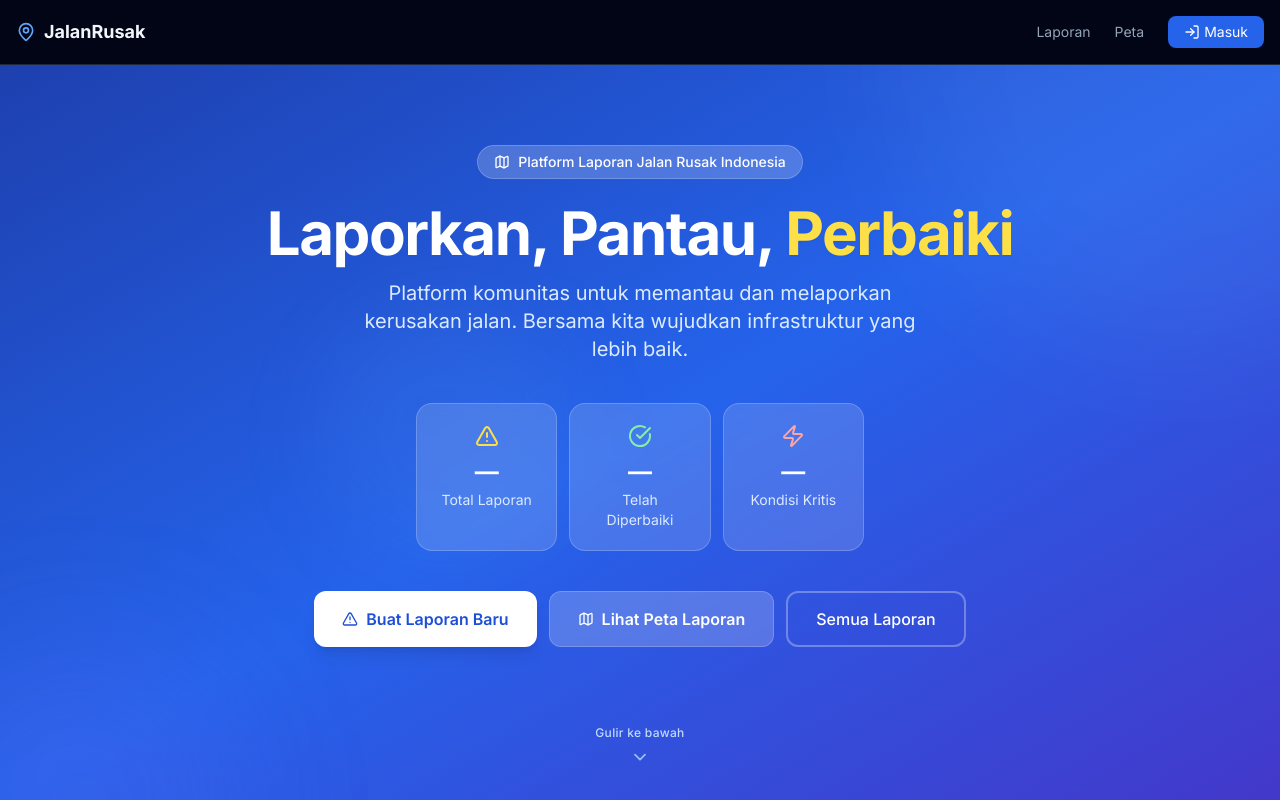
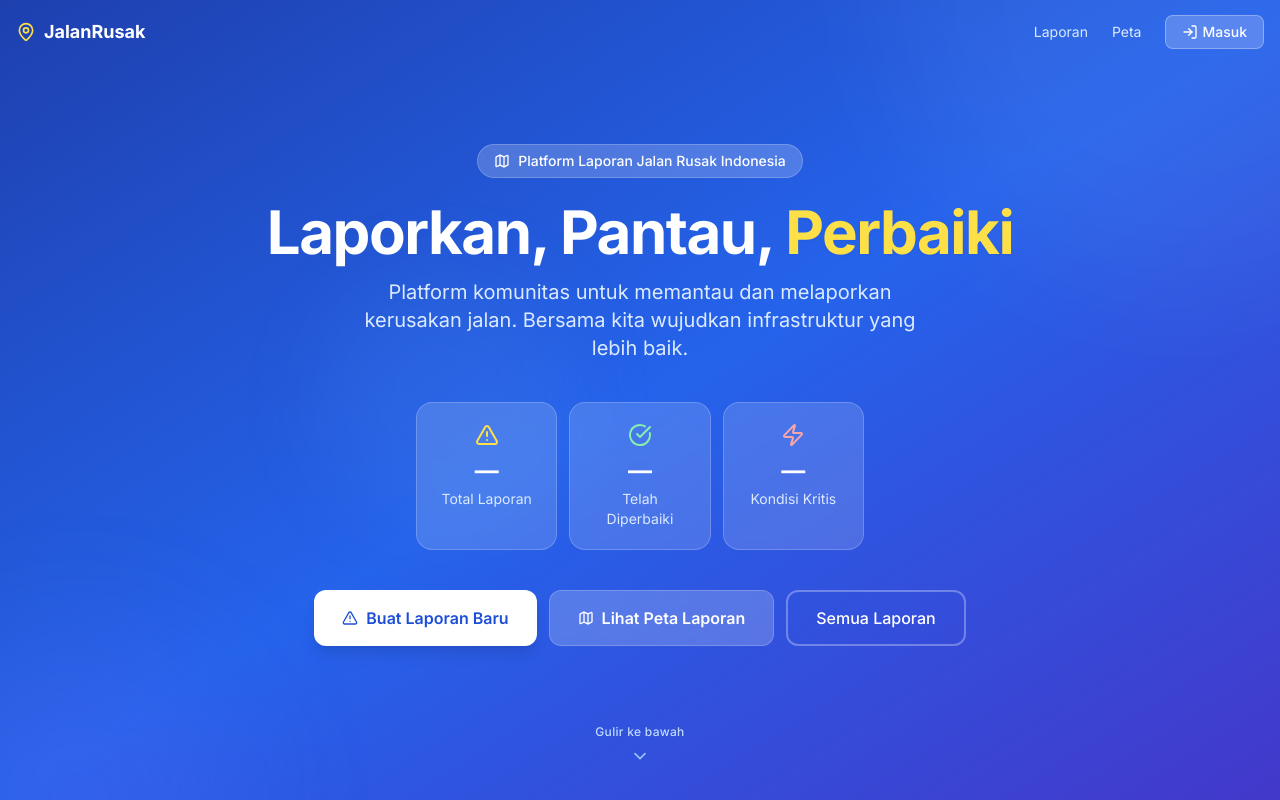
Before and after one commit to andifawicaksono/jalanrusak_id, a Next.js app in the folder frontend/: page / in a window 1280 px wide. Shown: the top 800 px of the page. Built offline with nearby package versions, Linux system fonts and the light colour scheme; no server answers.

Commit message:
fix(home) : penyesuaian tampilan home

```diff
--- a/frontend/app/(public)/page.tsx
+++ b/frontend/app/(public)/page.tsx
@@ -106,7 +106,9 @@ export default async function HomePage() {
   return (
     <>
       {/* ── Hero Section — Full Screen ── */}
-      <section className="relative bg-gradient-to-br from-blue-800 via-blue-600 to-indigo-700 text-white px-4 min-h-[calc(100vh-64px)] flex flex-col overflow-hidden">
+      {/* min-h-screen: navbar fixed jadi tidak ambil space di flow, hero bisa fullscreen */}
+      {/* pt-16: dorong konten ke bawah navbar (64px) agar tidak tertimpa */}
+      <section className="relative bg-gradient-to-br from-blue-800 via-blue-600 to-indigo-700 text-white px-4 min-h-screen pt-16 flex flex-col overflow-hidden">
 
         {/* Decorative background blobs */}
         <div className="pointer-events-none absolute top-0 right-0 h-[36rem] w-[36rem] rounded-full bg-white/5 blur-3xl -translate-y-1/2 translate-x-1/3" />
--- a/frontend/components/layout/Navbar.tsx
+++ b/frontend/components/layout/Navbar.tsx
@@ -2,70 +2,127 @@
 
 import Link from 'next/link';
 import { MapPin, LogIn, LogOut, LayoutDashboard, Menu, X } from 'lucide-react';
-import { useState } from 'react';
+import { useState, useEffect } from 'react';
 import { useAuth } from '@/hooks/useAuth';
-import { useRouter } from 'next/navigation';
+import { useRouter, usePathname } from 'next/navigation';
+
+// ─── Style variants ───────────────────────────────────────────────
+
+const homeStyles = {
+  logo:         'text-white',
+  logoIcon:     'text-yellow-300',
+  navLink:      'text-blue-100 hover:text-white',
+  logoutBtn:    'text-red-300 hover:text-red-200',
+  loginBtn:     'bg-white/20 hover:bg-white/30 border border-white/30 text-white',
+  menuToggle:   'text-blue-100 hover:text-white',
+  mobilePanel:  'border-blue-700/40 bg-blue-900/95 backdrop-blur-md',
+  mobileLink:   'text-blue-100',
+  mobileUser:   'text-blue-300',
+  mobileLogout: 'text-red-300',
+  mobileLogin:  'text-white font-medium',
+};
+
+const defaultStyles = {
+  logo:         'text-slate-100',
+  logoIcon:     'text-blue-400',
+  navLink:      'text-slate-400 hover:text-slate-100',
+  logoutBtn:    'text-red-400 hover:text-red-300',
+  loginBtn:     'bg-blue-600 hover:bg-blue-500 text-white',
+  menuToggle:   'text-slate-400 hover:text-slate-100',
+  mobilePanel:  'border-slate-800 bg-slate-900',
+  mobileLink:   'text-slate-300',
+  mobileUser:   'text-slate-500',
+  mobileLogout: 'text-red-400',
+  mobileLogin:  'text-blue-400',
+};
+
+// ─── Component ────────────────────────────────────────────────────
 
 export default function Navbar() {
   const { user, isAuthenticated, logout } = useAuth();
-  const router = useRouter();
+  const router   = useRouter();
+  const pathname = usePathname();
   const [menuOpen, setMenuOpen] = useState(false);
+  const [scrolled, setScrolled] = useState(false);
+
+  const isHome = pathname === '/';
+  const s = isHome ? homeStyles : defaultStyles;
+
+  useEffect(() => {
+    if (!isHome) {
+      setScrolled(false);
+      return;
+    }
+    const onScroll = () => setScrolled(window.scrollY > 10);
+    onScroll();
+    window.addEventListener('scroll', onScroll, { passive: true });
+    return () => window.removeEventListener('scroll', onScroll);
+  }, [isHome]);
 
   const handleLogout = () => {
     logout();
     router.push('/');
   };
 
+  // Home: fixed agar hero section bisa muncul di balik navbar (fullscreen)
+  // Other: sticky agar konten tidak tertimpa navbar
+  const positionClass = isHome ? 'fixed inset-x-0 top-0' : 'sticky top-0';
+
   return (
-    <header className="sticky top-0 z-50 border-b border-slate-800 bg-slate-950/95 backdrop-blur">
-      <div className="container mx-auto px-4 h-16 flex items-center justify-between">
+    <header className={`${positionClass} z-50`}>
 
-        {/* Logo */}
-        <Link href="/" className="flex items-center gap-2 font-bold text-lg text-slate-100">
-          <MapPin className="h-5 w-5 text-blue-400" />
+      {/* ── Background layer ──────────────────────────────────────────
+          Pada home: gradient transparan → muncul smooth saat scroll via opacity.
+          Karena opacity:0 me-nonaktifkan backdrop-filter di browser modern,
+          blur hanya terasa saat gradient sudah visible. ──────────────── */}
+      {isHome ? (
+        <div
+          aria-hidden
+          className={`pointer-events-none absolute inset-0 transition-opacity duration-300
+            bg-gradient-to-r from-blue-800 via-blue-700 to-indigo-700
+            backdrop-blur-md border-b border-blue-700/40 shadow-lg shadow-blue-900/30
+            ${scrolled ? 'opacity-100' : 'opacity-0'}`}
+        />
+      ) : (
+        <div
+          aria-hidden
+          className="pointer-events-none absolute inset-0 bg-slate-950/95 backdrop-blur border-b border-slate-800"
+        />
+      )}
+
+      {/* ── Navbar content ── */}
+      <div className="relative z-10 container mx-auto px-4 h-16 flex items-center justify-between">
+
+        <Link href="/" className={`flex items-center gap-2 font-bold text-lg transition-colors ${s.logo}`}>
+          <MapPin className={`h-5 w-5 transition-colors ${s.logoIcon}`} />
           <span>JalanRusak</span>
         </Link>
 
-        {/* Desktop Navigation */}
         <nav className="hidden md:flex items-center gap-6">
-          <Link href="/reports" className="text-sm text-slate-400 hover:text-slate-100 transition-colors">
-            Laporan
-          </Link>
-          <Link href="/map" className="text-sm text-slate-400 hover:text-slate-100 transition-colors">
-            Peta
-          </Link>
+          <Link href="/reports" className={`text-sm transition-colors ${s.navLink}`}>Laporan</Link>
+          <Link href="/map"     className={`text-sm transition-colors ${s.navLink}`}>Peta</Link>
 
           {isAuthenticated ? (
             <>
-              <Link
-                href="/dashboard"
-                className="flex items-center gap-1 text-sm text-slate-400 hover:text-slate-100 transition-colors"
-              >
+              <Link href="/dashboard" className={`flex items-center gap-1 text-sm transition-colors ${s.navLink}`}>
                 <LayoutDashboard className="h-4 w-4" />
                 Dashboard
               </Link>
-              <button
-                onClick={handleLogout}
-                className="flex items-center gap-1 text-sm text-red-400 hover:text-red-300 transition-colors"
-              >
+              <button onClick={handleLogout} className={`flex items-center gap-1 text-sm transition-colors ${s.logoutBtn}`}>
                 <LogOut className="h-4 w-4" />
                 Keluar
               </button>
             </>
           ) : (
-            <Link
-              href="/login"
-              className="flex items-center gap-1 bg-blue-600 hover:bg-blue-500 text-white px-4 py-1.5 rounded-lg text-sm transition-colors"
-            >
+            <Link href="/login" className={`flex items-center gap-1 px-4 py-1.5 rounded-lg text-sm font-medium transition-all ${s.loginBtn}`}>
               <LogIn className="h-4 w-4" />
               Masuk
             </Link>
           )}
         </nav>
 
-        {/* Mobile Menu Toggle */}
         <button
-          className="md:hidden text-slate-400 hover:text-slate-100 transition-colors"
+          className={`md:hidden transition-colors ${s.menuToggle}`}
           onClick={() => setMenuOpen(!menuOpen)}
           aria-label="Toggle menu"
         >
@@ -73,19 +130,19 @@ export default function Navbar() {
         </button>
       </div>
 
-      {/* Mobile Menu */}
+      {/* ── Mobile Menu ── */}
       {menuOpen && (
-        <div className="md:hidden border-t border-slate-800 px-4 py-4 flex flex-col gap-3 bg-slate-900">
-          <Link href="/reports" className="text-sm text-slate-300 py-2" onClick={() => setMenuOpen(false)}>Laporan</Link>
-          <Link href="/map" className="text-sm text-slate-300 py-2" onClick={() => setMenuOpen(false)}>Peta</Link>
+        <div className={`relative z-10 md:hidden border-t px-4 py-4 flex flex-col gap-3 ${s.mobilePanel}`}>
+          <Link href="/reports" className={`text-sm py-2 ${s.mobileLink}`} onClick={() => setMenuOpen(false)}>Laporan</Link>
+          <Link href="/map"     className={`text-sm py-2 ${s.mobileLink}`} onClick={() => setMenuOpen(false)}>Peta</Link>
           {isAuthenticated ? (
             <>
-              <span className="text-xs text-slate-500">Masuk sebagai {user?.name}</span>
-              <Link href="/dashboard" className="text-sm text-slate-300 py-2" onClick={() => setMenuOpen(false)}>Dashboard</Link>
-              <button onClick={() => { handleLogout(); setMenuOpen(false); }} className="text-sm text-red-400 text-left py-2">Keluar</button>
+              <span className={`text-xs ${s.mobileUser}`}>Masuk sebagai {user?.name}</span>
+              <Link href="/dashboard" className={`text-sm py-2 ${s.mobileLink}`} onClick={() => setMenuOpen(false)}>Dashboard</Link>
+              <button onClick={() => { handleLogout(); setMenuOpen(false); }} className={`text-sm text-left py-2 ${s.mobileLogout}`}>Keluar</button>
             </>
           ) : (
-            <Link href="/login" className="text-sm text-blue-400 py-2" onClick={() => setMenuOpen(false)}>Masuk</Link>
+            <Link href="/login" className={`text-sm py-2 ${s.mobileLogin}`} onClick={() => setMenuOpen(false)}>Masuk</Link>
           )}
         </div>
       )}
```
